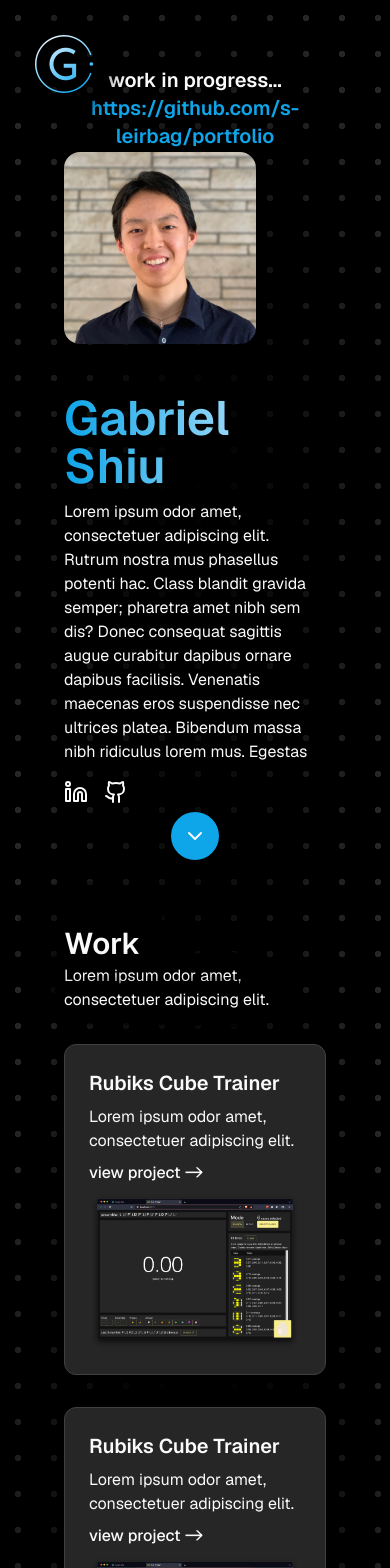
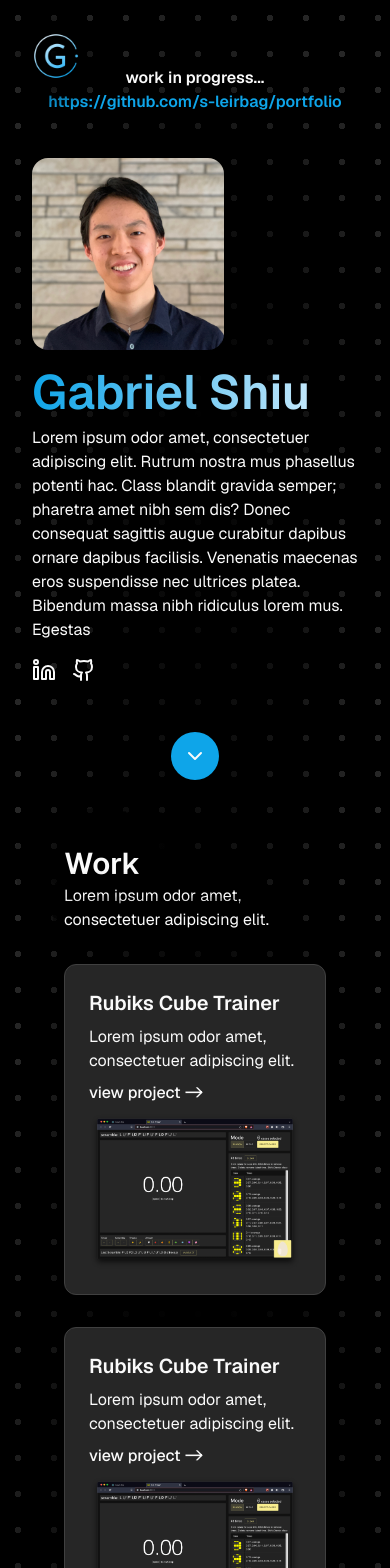
Before and after one commit to s-leirbag/portfolio, a Next.js app: page / in a window 390 px wide. Shown: the top 1568 px of the page. Built offline with nearby package versions, Linux system fonts and the light colour scheme.

Commit message:
homepage responsiveness rework, profile image height aspec ratio fixed, remove unnecessary rounded class on headers

```diff
--- a/app/layout.tsx
+++ b/app/layout.tsx
@@ -51,7 +51,7 @@ export default function RootLayout({
         className={`${geistSans.variable} ${geistMono.variable} antialiased bg-black text-neutral-50`}
       >
         <div
-          className="absolute w-32 p-8"
+          className="absolute w-28 md:w-32 p-8"
           style={{
             background: "radial-gradient(ellipse, black 0%, transparent 70%)",
           }}
--- a/app/page.tsx
+++ b/app/page.tsx
@@ -15,8 +15,8 @@ export default function Home() {
             background: "radial-gradient(ellipse, black 0%, transparent 80%)",
           }}
         >
-          <div className="w-full sm:w-[640px] md:w-[768px] lg:w-[1024px] p-16 mx-auto flex flex-col justify-between min-h-screen">
-            <h1 className="text-xl py-0.5 rounded font-semibold text-center">
+          <div className="w-full sm:w-[640px] md:w-[768px] lg:w-[1024px] py-16 px-8 md:px-16 mx-auto flex flex-col justify-between gap-8 min-h-screen">
+            <h1 className="sm:text-xl py-0.5 font-semibold text-center">
               work in progress...
               <br />
               <Link
@@ -26,9 +26,9 @@ export default function Home() {
                 https://github.com/s-leirbag/portfolio
               </Link>
             </h1>
-            <div className="w-full flex flex-col md:flex-row gap-12">
+            <div className="w-full flex flex-col md:flex-row gap-4 md:gap-12">
               <Image
-                className="rounded-2xl lg:w-64 lg:h-64 w-48 h-48 md:order-1"
+                className="rounded-2xl lg:w-64 lg:h-64 w-48 h-full md:order-1"
                 src="/professional_photo.jpeg"
                 alt="portrait photo"
                 width={2344}
@@ -36,7 +36,7 @@ export default function Home() {
                 priority
               />
               <div className="flex-1 flex flex-col gap-2">
-                <h1 className="text-5xl sm:text-8xl py-0.5 rounded font-semibold bg-gradient-to-r from-sky-500 to-sky-100 bg-clip-text text-transparent">
+                <h1 className="text-5xl md:text-8xl py-0.5 font-semibold bg-gradient-to-r from-sky-500 to-sky-100 bg-clip-text text-transparent">
                   Gabriel Shiu
                 </h1>
                 <p>
@@ -106,7 +106,7 @@ export default function Home() {
         >
           <div className="w-full md:w-[640px] lg:w-[768px] px-16 m-auto">
             <h2
-              className="text-3xl sm:text-6xl py-0.5 rounded font-semibold"
+              className="text-3xl sm:text-6xl py-0.5 font-semibold"
               style={{
                 textShadow:
                   "0 0 50px black, 0 0 50px black, 0 0 50px black, 0 0 50px black, 0 0 50px black, 0 0 50px black, 0 0 50px black",
@@ -128,7 +128,7 @@ export default function Home() {
               href={"/work/oll-trainer"}
               className="bg-neutral-800 border-neutral-700 border rounded-xl p-6 flex flex-col gap-2"
             >
-              <h3 className="text-xl sm:text-3xl rounded font-semibold">
+              <h3 className="text-xl sm:text-3xl font-semibold">
                 Rubiks Cube Trainer
               </h3>
               <p>Lorem ipsum odor amet, consectetuer adipiscing elit.</p>
@@ -145,7 +145,7 @@ export default function Home() {
               href={"/work/oll-trainer"}
               className="bg-neutral-800 border-neutral-700 border rounded-xl p-6 flex flex-col gap-2"
             >
-              <h3 className="text-xl sm:text-3xl rounded font-semibold">
+              <h3 className="text-xl sm:text-3xl font-semibold">
                 Rubiks Cube Trainer
               </h3>
               <p>Lorem ipsum odor amet, consectetuer adipiscing elit.</p>
@@ -162,7 +162,7 @@ export default function Home() {
               href={"/work/oll-trainer"}
               className="bg-neutral-800 border-neutral-700 border rounded-xl p-6 flex flex-col gap-2"
             >
-              <h3 className="text-xl sm:text-3xl rounded font-semibold">
+              <h3 className="text-xl sm:text-3xl font-semibold">
                 Rubiks Cube Trainer
               </h3>
               <p>Lorem ipsum odor amet, consectetuer adipiscing elit.</p>
@@ -183,7 +183,7 @@ export default function Home() {
           }}
         >
           <div className="w-full sm:w-[640px] md:w-[768px] lg:w-[1024px] p-16 mx-auto flex flex-col justify-center min-h-screen gap-2">
-            <h1 className="text-3xl sm:text-6xl py-0.5 rounded font-semibold">
+            <h1 className="text-3xl sm:text-6xl py-0.5 font-semibold">
               Contact Me
             </h1>
             <p>
```
